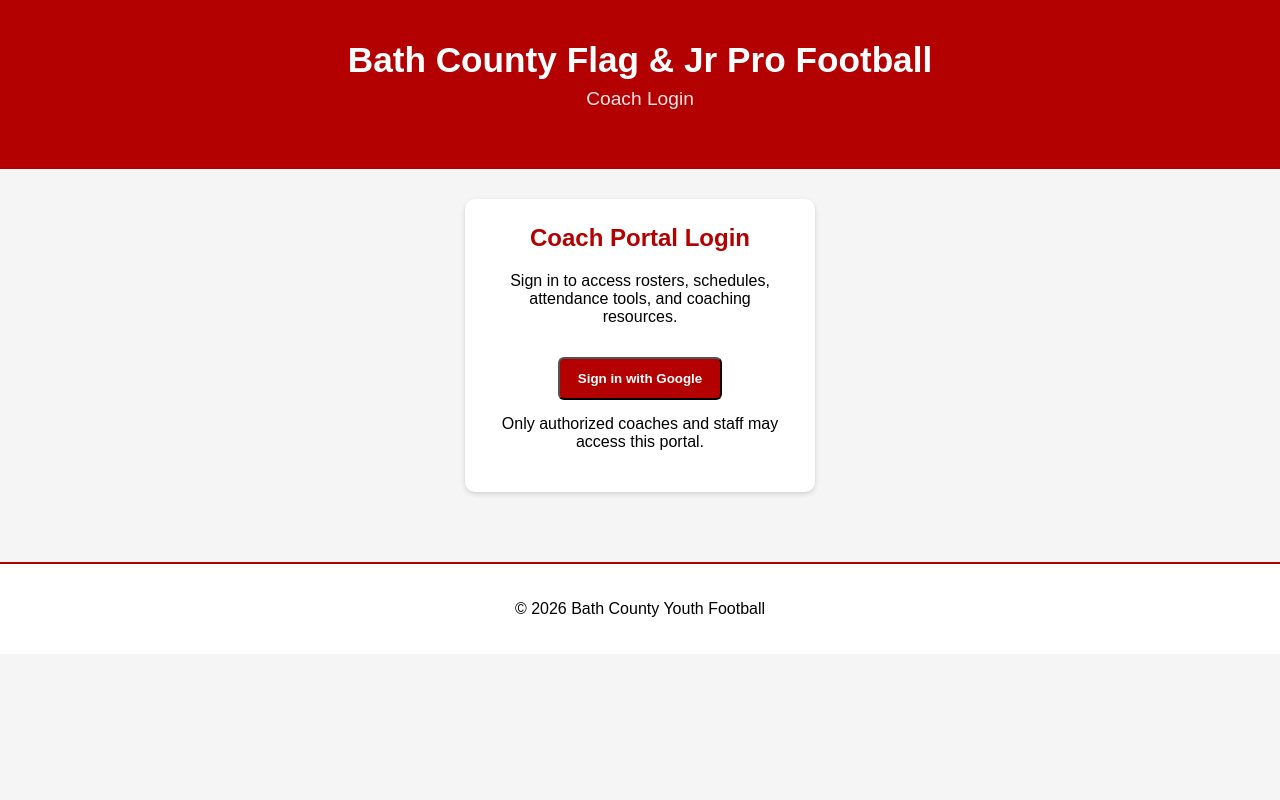
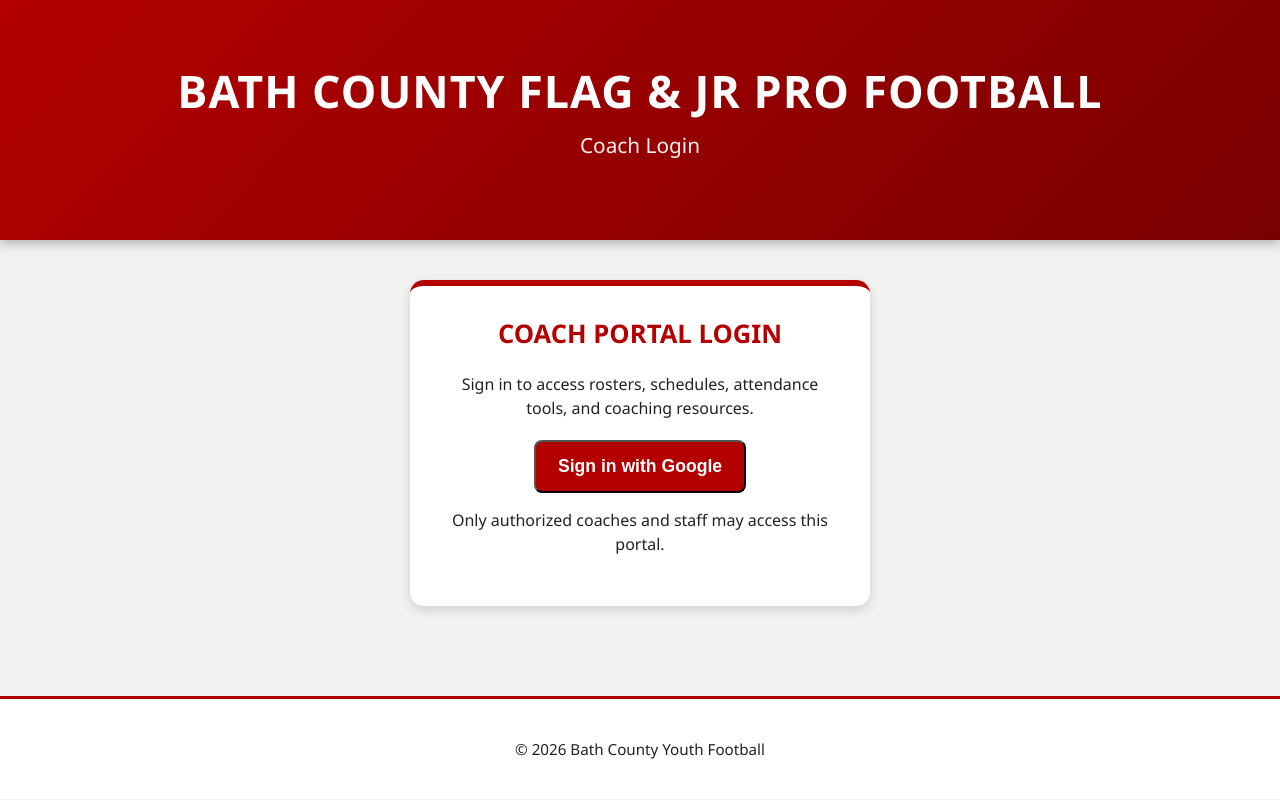
Before and after one commit to bathcountyfootball/bcfootball_clean, a plain HTML site: page coaches.html in a window 1280 px wide. Drawn offline with Linux system fonts and the light colour scheme; files that its build step writes are made by us from their sources.

Commit message:
Update home.css

```diff
--- a/css/home.css
+++ b/css/home.css
@@ -1,83 +1,112 @@
+/* GLOBAL */
 body {
     margin: 0;
-    font-family: Arial, sans-serif;
-    background: #f5f5f5;
+    font-family: 'Segoe UI', Arial, sans-serif;
+    background: #f2f2f2;
+    color: #222;
 }
 
-/* Header */
+/* HERO HEADER */
 .hero {
-    background: #b30000;
+    background: linear-gradient(135deg, #b30000, #7a0000);
     color: #fff;
     text-align: center;
-    padding: 40px 10px;
+    padding: 60px 20px;
+    box-shadow: 0 4px 10px rgba(0,0,0,0.25);
 }
 
 .hero h1 {
     margin: 0;
-    font-size: 2.2rem;
+    font-size: 2.8rem;
     font-weight: 900;
+    letter-spacing: 1px;
+    text-transform: uppercase;
 }
 
 .hero p {
-    margin-top: 8px;
-    font-size: 1.2rem;
-    opacity: 0.9;
+    margin-top: 10px;
+    font-size: 1.3rem;
+    opacity: 0.95;
 }
 
-/* Main Link Cards */
+/* MAIN LINK GRID */
 .main-links {
-    padding: 30px;
-    display: flex;
-    justify-content: center;
+    padding: 40px 20px;
+    display: grid;
+    grid-template-columns: repeat(auto-fit, minmax(280px, 1fr));
     gap: 30px;
-    flex-wrap: wrap;
+    max-width: 1100px;
+    margin: auto;
 }
 
+/* LINK CARDS */
 .link-card {
     background: #fff;
-    padding: 25px;
-    width: 300px;
-    border-radius: 10px;
-    box-shadow: 0 2px 5px rgba(0,0,0,0.15);
+    padding: 30px;
+    border-radius: 14px;
+    box-shadow: 0 4px 12px rgba(0,0,0,0.15);
     text-align: center;
+    transition: transform 0.2s ease, box-shadow 0.2s ease;
+    border-top: 6px solid #b30000;
+}
+
+.link-card:hover {
+    transform: translateY(-6px);
+    box-shadow: 0 8px 18px rgba(0,0,0,0.25);
 }
 
 .link-card h2 {
+    margin-top: 0;
+    font-size: 1.6rem;
     color: #b30000;
-    margin-top: 0;
+    font-weight: 800;
+    text-transform: uppercase;
 }
 
+.link-card p {
+    font-size: 1rem;
+    margin: 12px 0 20px;
+    line-height: 1.5;
+}
+
+/* BUTTONS */
 .action-btn {
     display: inline-block;
-    margin-top: 15px;
-    padding: 12px 18px;
+    padding: 14px 22px;
     background: #444;
     color: #fff;
     text-decoration: none;
-    border-radius: 6px;
+    border-radius: 8px;
     font-weight: bold;
+    font-size: 1.1rem;
+    transition: background 0.2s ease, transform 0.2s ease;
 }
 
 .action-btn.red {
     background: #b30000;
 }
 
-/* Footer */
+.action-btn:hover {
+    background: #000;
+    transform: scale(1.05);
+}
+
+/* FOOTER */
 footer {
     text-align: center;
-    padding: 20px;
+    padding: 25px;
     background: #fff;
-    margin-top: 40px;
-    border-top: 2px solid #b30000;
+    margin-top: 50px;
+    border-top: 3px solid #b30000;
+    font-size: 0.95rem;
 }
 
-/* Mobile */
+/* MOBILE */
 @media (max-width: 600px) {
-    .link-card {
-        width: 100%;
+    .hero h1 {
+        font-size: 2rem;
     }
-
-    .hero h1 {
-        font-size: 1.8rem;
+    .hero p {
+        font-size: 1.1rem;
     }
 }
```
